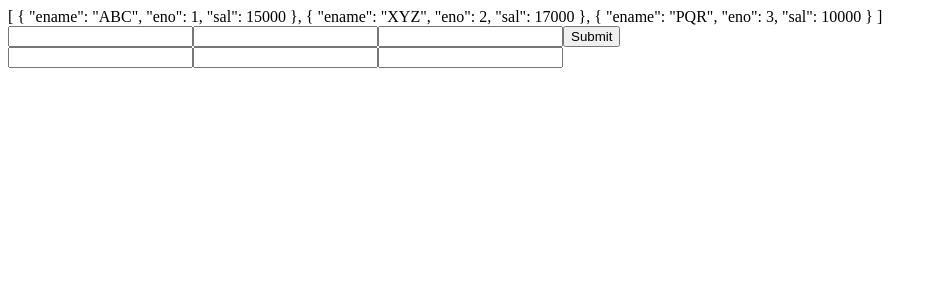
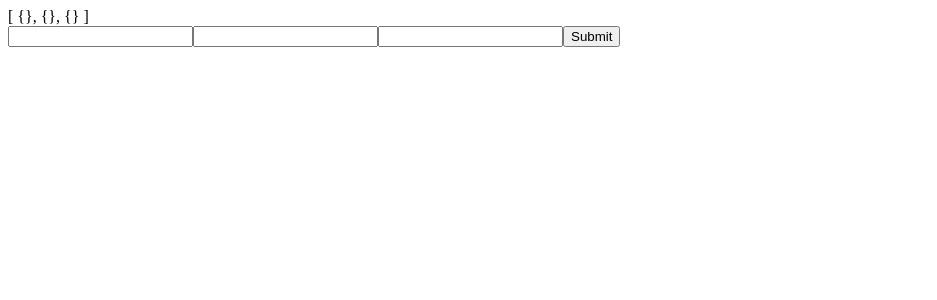
Before and after one commit to rushisawane/MyCrud, an Angular app: page / in a window 1280 px wide. Shown: the top 300 px of the page, without its empty margins (0-937 px from the left). Built offline with nearby package versions, Linux system fonts and the light colour scheme.

Commit message:
Added new emp component

```diff
--- a/src/app/app.component.html
+++ b/src/app/app.component.html
@@ -1 +1,2 @@
-<app-emp></app-emp>
+{{ Emp | json }}
+<app-emp [getEmp]="Emp" (setEmp)="addNewEmp($event)"></app-emp>
--- a/src/app/app.component.ts
+++ b/src/app/app.component.ts
@@ -1,4 +1,5 @@
 import { Component } from '@angular/core';
+import { Employee } from './employee';
 
 @Component({
   selector: 'app-root',
@@ -6,5 +7,14 @@ import { Component } from '@angular/core';
   styleUrls: ['./app.component.css']
 })
 export class AppComponent {
-  title = 'app';
+  Emp:Array<Employee>=[
+    new Employee(1,'ABC',15000),
+    new Employee(2,'XYZ',10000),
+    new Employee(3,'PQR',17000)
+  ];
+
+  addNewEmp($event)
+  {
+    this.Emp.push($event);
+  }
 }
--- a/src/app/app.module.ts
+++ b/src/app/app.module.ts
@@ -1,8 +1,9 @@
 import { BrowserModule } from '@angular/platform-browser';
 import { NgModule } from '@angular/core';
+import {  FormsModule } from '@angular/forms'
 
 import { AppComponent } from './app.component';
-import { EmpComponent } from './emp/emp.cpmponent';
+import { EmpComponent } from './emp/emp.component';
 
 @NgModule({
   declarations: [
@@ -10,7 +11,8 @@ import { EmpComponent } from './emp/emp.cpmponent';
     EmpComponent
   ],
   imports: [
-    BrowserModule
+    BrowserModule,
+    FormsModule
   ],
   providers: [],
   bootstrap: [AppComponent]
--- a/src/app/emp.ts
+++ /dev/null
@@ -1,13 +0,0 @@
-export class Emp
-{
-    eno:number;
-    ename:string='';
-    sal:number;
-    constructor(eno,ename,sal)
-    {
-        this.eno=eno;
-        this.ename=ename;
-        this.sal=sal;
-
-    }
-}
--- a/src/app/emp/emp.component.html
+++ b/src/app/emp/emp.component.html
@@ -1,12 +1,6 @@
-{{ employees | json }}
-<form (submit)="addEmp()">
-<input type="text" ([ngModel])="empNew.eno">
-<input type="text" ([ngModel])="empNew.ename">
-<input type="text" ([ngModel])="empNew.sal">
+<form (submit)="addDetails()">
+<input type="number" name="eno" [(ngModel)]="newEmp.eno">
+<input type="text" name="ename" [(ngModel)]="newEmp.ename">
+<input type="number" name="esal" [(ngModel)]="newEmp.esal">
 <input type="submit">
 </form>
-<div ng-show="showEmp">
-<input type="text" ([ngModel])="empNew.eno">
-<input type="text" ([ngModel])="empNew.ename">
-<input type="text" ([ngModel])="empNew.sal">
-</div>
--- /dev/null
+++ b/src/app/emp/emp.component.ts
@@ -0,0 +1,20 @@
+import {Component} from '@angular/core';
+import { Input,Output,EventEmitter } from '@angular/core';
+import {Employee} from '../employee';
+@Component({
+    selector:'app-emp',
+    templateUrl:'../emp/emp.component.html'
+})
+export class EmpComponent
+{
+    //Get Employee object from parent component
+    @Input("getEmp") newEmp;
+    @Output() setEmp=new EventEmitter();
+    //newEmp=new Employee();
+
+    addDetails()
+    {
+        //Set Employee object to the Parent Component
+        this.setEmp.emit(this.newEmp);
+    }
+}
--- a/src/app/emp/emp.cpmponent.ts
+++ /dev/null
@@ -1,24 +0,0 @@
-import {Component} from '@angular/core'
-import { Emp } from '../emp';
-
-@Component({
-    selector:'app-emp',
-    templateUrl:'./emp.component.html'
-})
-export class EmpComponent
-{
-    showEmp:boolean=false;
-    employees:Array<Emp>=[
-        new Emp(1,'ABC',15000),
-        new Emp(2,'XYZ',17000),
-        new Emp(3,'PQR',10000)
-    ]
-    empNew=new Emp(1,'csd',10000);
-
-    addEmp()
-    {
-
-        this.employees.push(this.empNew);
-        this.showEmp=true;
-    }
-}
--- /dev/null
+++ b/src/app/employee.ts
@@ -0,0 +1,4 @@
+export class Employee
+{
+    constructor(eno:number=Math.random(),ename:string='',esal:number=Math.random()){}
+}
```
